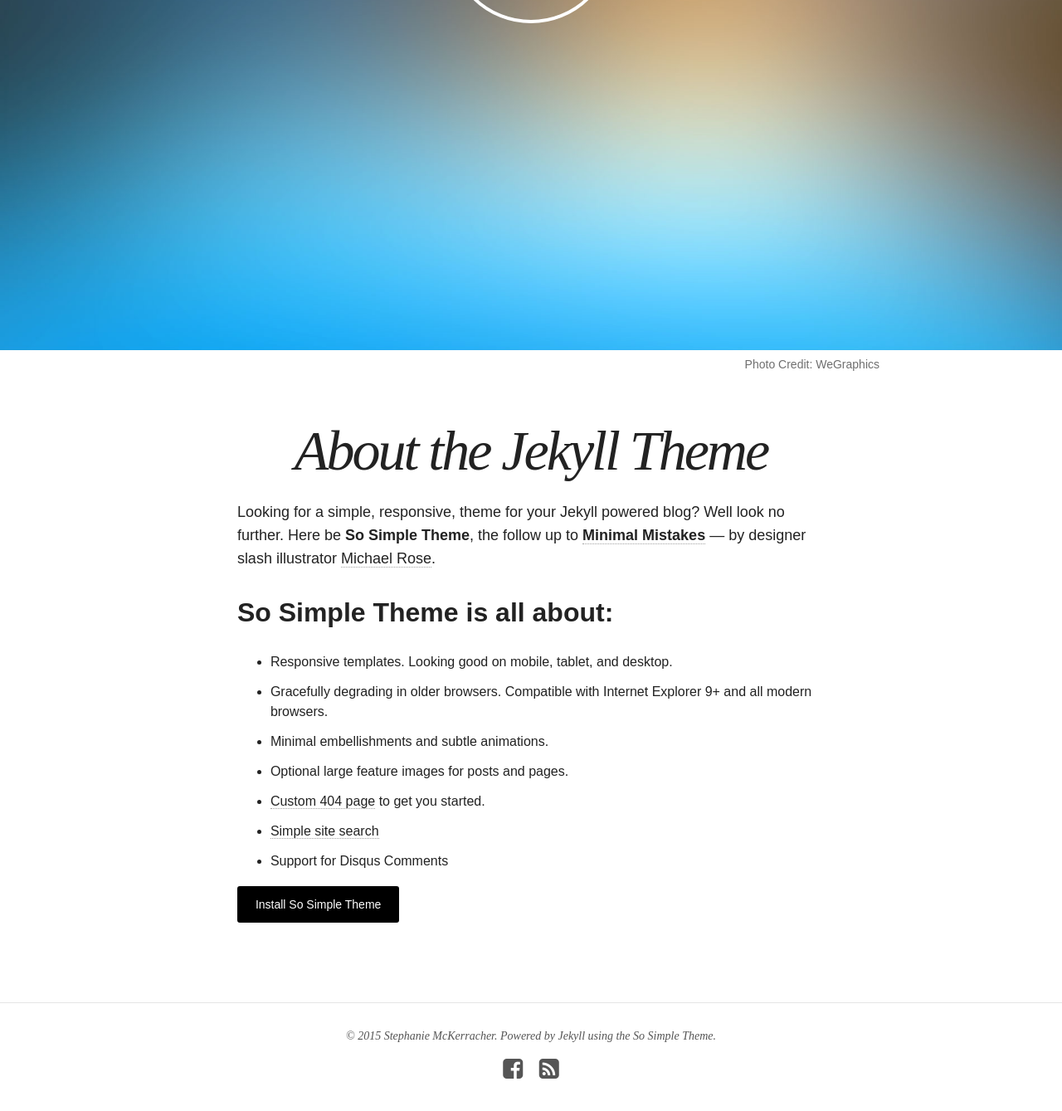
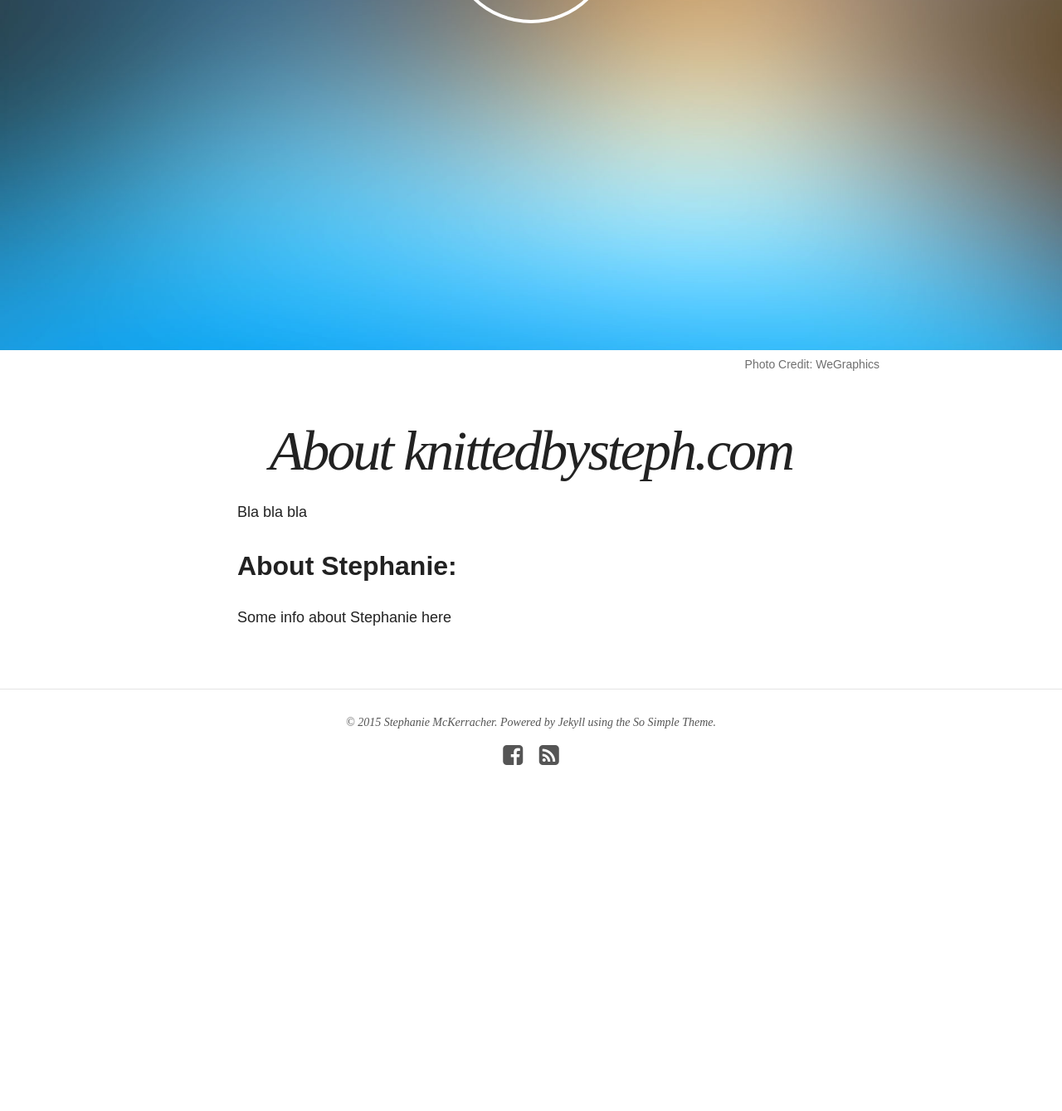
Before and after one commit to devoctomy/knittedbysteph.com, a Jekyll site: the page built from about/index.md, in a window 1280 px wide and 1400 px high, scrolled down 271 px. Shown: the top 1339 px of the window at 83% size. Built offline with Jekyll 4.4.1, drawn with Linux system fonts in a browser that asks for light colours; nearby versions of some CDN libraries; after the commit the page ends 1293 px from its top, so only the background shows below that.

Commit message:
Modified about page

```diff
--- a/about/index.md
+++ b/about/index.md
@@ -1,26 +1,16 @@
 ---
 layout: page
-title: About the Jekyll Theme
-excerpt: "So Simple is a responsive Jekyll theme for your words and images."
-modified: 2014-08-08T19:44:38.564948-04:00
+title: About knittedbysteph.com
+excerpt: "Some background information."
+modified: 2015-10-04T10:00:00
 image:
   feature: so-simple-sample-image-4.jpg
   credit: WeGraphics
   creditlink: http://wegraphics.net/downloads/free-ultimate-blurred-background-pack/
 ---
 
-Looking for a simple, responsive, theme for your Jekyll powered blog? Well look no further. Here be **So Simple Theme**, the follow up to [**Minimal Mistakes**](http://mmistakes.github.io/minimal-mistakes) --- by designer slash illustrator [Michael Rose](http://mademistakes.com).
+Bla bla bla
 
-## So Simple Theme is all about:
+## About Stephanie:
 
-* Responsive templates. Looking good on mobile, tablet, and desktop.
-* Gracefully degrading in older browsers. Compatible with Internet Explorer 9+ and all modern browsers.
-* Minimal embellishments and subtle animations.
-* Optional large feature images for posts and pages.
-* [Custom 404 page]({{ site.url }}/404.html) to get you started.
-* [Simple site search](https://github.com/christian-fei/Simple-Jekyll-Search)
-* Support for Disqus Comments
-
-<a markdown="0" href="{{ site.url }}/theme-setup" class="btn">Install So Simple Theme</a>
-
-[^1]: Example: *domain.com/category-name/post-title*
+Some info about Stephanie here
```
